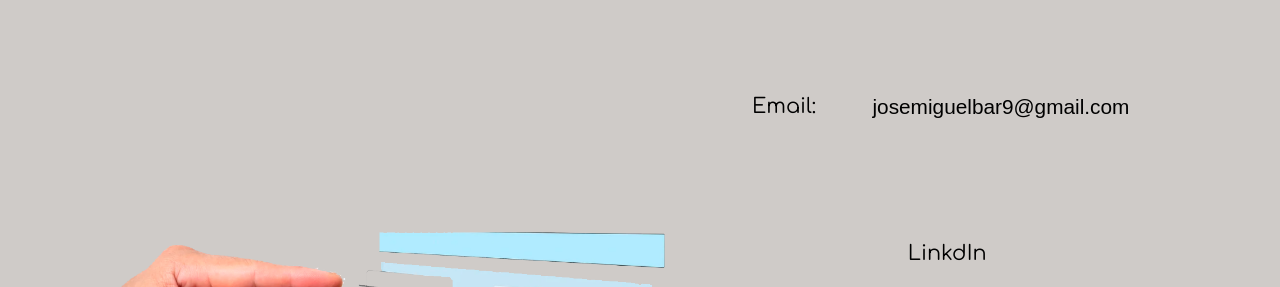
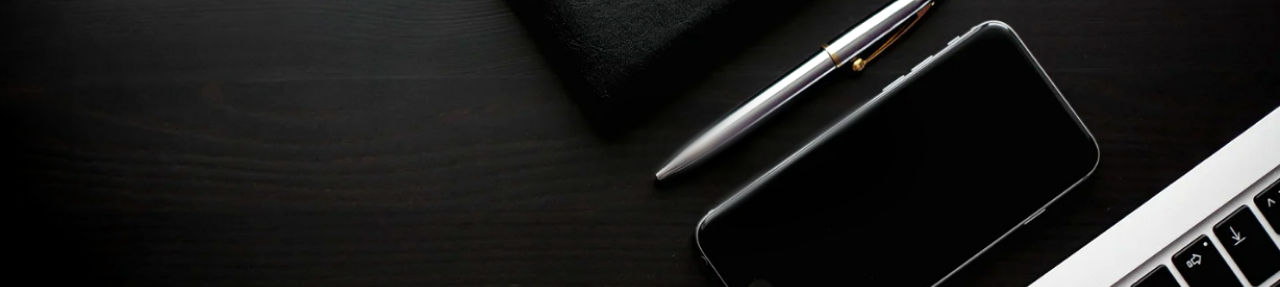
Before and after one commit to Hakki999/portfolio-v3, a plain HTML site: page index.html in a window 1280 px wide. Shown: the part 153-440 px from the top of the page. Drawn offline with Linux system fonts and the light colour scheme.

Commit message:
Update index.html

```diff
--- a/index.html
+++ b/index.html
@@ -81,7 +81,7 @@
         </button>
     </div>
 
-    <div id="page_D" class="pg">
+    <div id="page_D" class="pg" style="display: none">
 
         <h1 class="left_page_D">Contato</h1>
 
```
